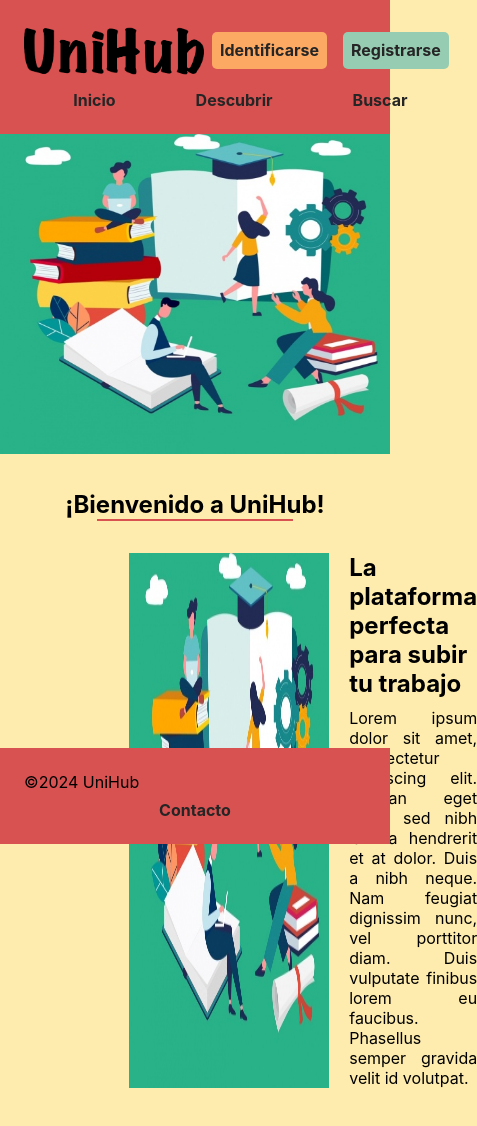
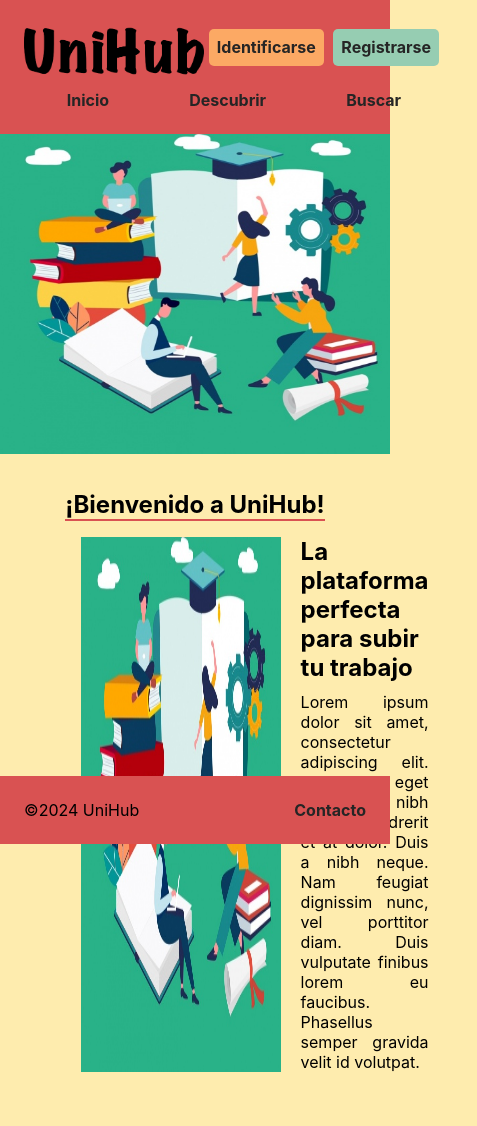
Before and after one commit to Dinastia-Harzu/UniHub, a React (Create React App) app in the folder frontend/unihub/: page / in a window 390 px wide. Shown: the top 1126 px of the page, 477 px wide, since content can reach past the window. Built offline with nearby package versions, Linux system fonts and the light colour scheme.

Commit message:
Cambios min

```diff
--- a/frontend/unihub/package.json
+++ b/frontend/unihub/package.json
@@ -11,6 +11,7 @@
     "@testing-library/react": "^13.4.0",
     "@testing-library/user-event": "^13.5.0",
     "react": "^18.2.0",
+    "react-burger-menu": "^3.0.9",
     "react-dom": "^18.2.0",
     "react-hook-form": "^7.51.3",
     "react-native-svg": "^15.2.0",
--- a/frontend/unihub/src/styles/general.css
+++ b/frontend/unihub/src/styles/general.css
@@ -22,6 +22,11 @@
 
 body {
   background-color: var(--color-bg);
+  width: 100%;
+}
+
+html {
+  width: 100%;
 }
 
 .logotipo {
@@ -30,6 +35,7 @@
 }
 
 .navbar {
+  width: 100%;
   background-color: var(--color-bg-2);
   display: flex;
   justify-content: space-between;
@@ -65,7 +71,7 @@
   height: 2.3em;
   cursor: pointer;
   min-width: fit-content;
-  margin: .5em;
+  margin: .3em;
 }
 
 .btn:hover {
@@ -93,6 +99,8 @@
   width: 100%;
 }
 
+
+
 @media screen and (max-width: 870px) {
   .navbar {
     display: grid;
@@ -112,4 +120,38 @@
   .container3 {
     grid-area: c3;
   }
+
+  .footer {
+    display: grid;
+    grid-template-areas: "c1 c2";
+  }
+
+  .footer>.container2 {
+    padding-top: 0;
+  }
 }
+
+@media screen and (max-width: 375px) {
+  .logotipo {
+    width: 70%;
+    height: auto;
+  }
+
+  .navbar {
+    width: 100%;
+  }
+
+  .container1 {
+    width: 100%;
+    height: auto;
+    display: flex;
+    justify-content: center;
+    align-items: center;
+  }
+
+  .navbar-buttons {
+    width: 75%;
+    height: auto;
+  }
+
+}
--- a/frontend/unihub/src/styles/inicio.css
+++ b/frontend/unihub/src/styles/inicio.css
@@ -45,17 +45,18 @@
   margin-bottom: 20px;
 }
 
+
+.contenido-articulo-inicio {
+  flex: 1;
+  /* El contenido ocupará el espacio restante */
+}
+
 .imagen-articulo-inicio {
   width: 200px;
   /* Ancho de la imagen */
   height: auto;
   margin-right: 20px;
   /* Espacio entre la imagen y el contenido */
-}
-
-.contenido-articulo-inicio {
-  flex: 1;
-  /* El contenido ocupará el espacio restante */
 }
 
 .titulo-articulo-inicio {
@@ -73,3 +74,51 @@
 .texto-articulo-inicio {
   text-align: justify;
 }
+
+@media screen and (max-width: 870px) {
+  .contenedor-articulos-inicio {
+    width: 80%;
+    padding: 1em;
+  }
+}
+
+@media screen and (max-width: 375px) {
+  .contenedor-articulos-inicio {
+    display: flex;
+    flex-direction: column;
+    justify-content: center;
+    border-top: 2px solid var(--color-bg-2);
+    width: 90%;
+    padding: 2em;
+  }
+
+  .articulo-inicio {
+    display: flex;
+    justify-self: center;
+    margin-bottom: 20px;
+  }
+
+  .imagen-articulo-inicio {
+    width: 200px;
+    /* Ancho de la imagen */
+    height: auto;
+    margin-right: 20px;
+    /* Espacio entre la imagen y el contenido */
+  }
+
+  .titulo-articulo-inicio {
+    margin-top: 0;
+    /* Elimina el margen superior del título */
+    margin-bottom: 10px;
+    /* Espacio entre el título y el texto */
+  }
+
+  .texto-articulo-inicio {
+    margin-top: 0;
+    /* Elimina el margen superior del texto */
+  }
+
+  .texto-articulo-inicio {
+    text-align: justify;
+  }
+}
--- a/package.json
+++ b/package.json
@@ -2,7 +2,9 @@
   "dependencies": {
     "cors": "^2.8.5",
     "express": "^4.19.2",
+    "jwt-simple": "^0.5.6",
     "moment": "^2.30.1",
-    "mysql": "^2.18.1"
+    "mysql": "^2.18.1",
+    "oas3-tools": "^2.2.3"
   }
 }
```
Also changed, not shown: 2 other files (tests, documents, lock files or other folders).
